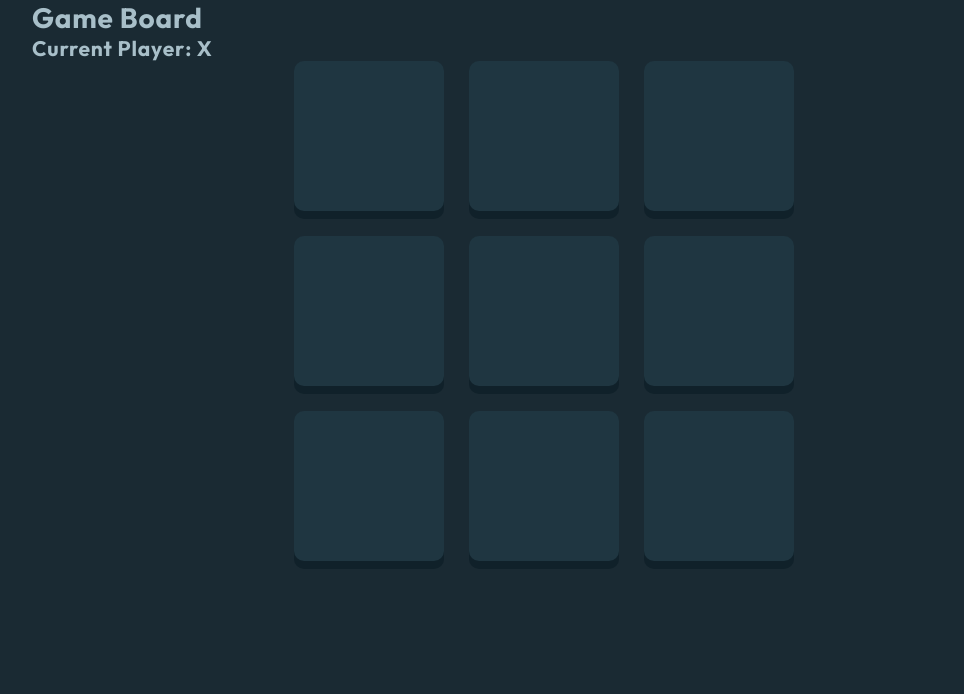
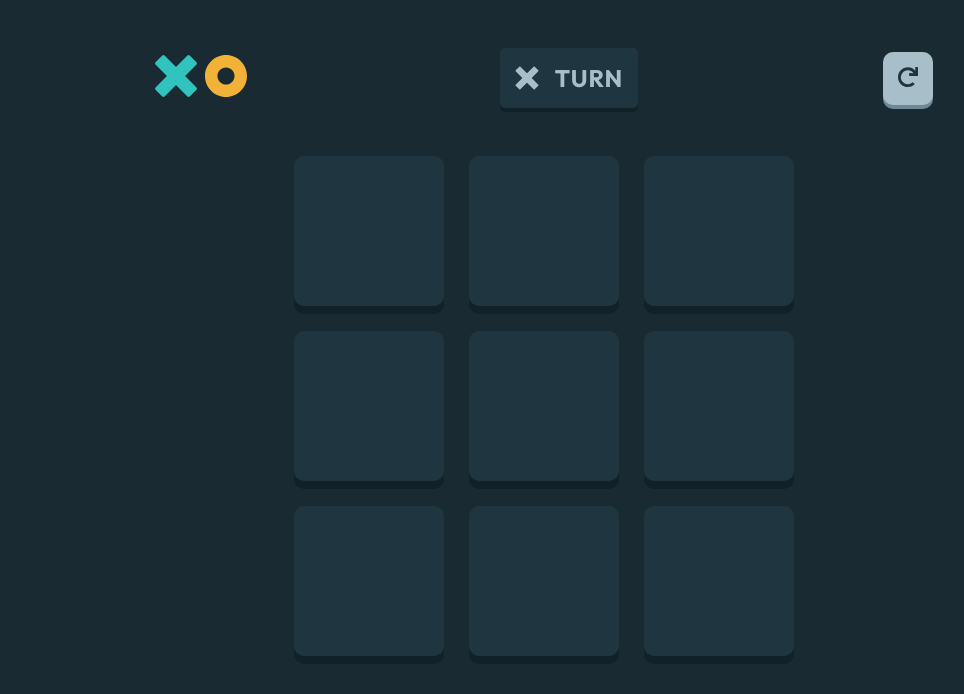
Before and after one commit to tyler-daigle/tic-tac-toe, a React (Create React App) app: page /start in a window 1280 px wide. Shown: the top 694 px of the page, without its empty margins (96-1060 px from the left). Built offline with nearby package versions, Linux system fonts and the light colour scheme.

Commit message:
game header

```diff
--- /dev/null
+++ b/src/components/GameHeader.jsx
@@ -0,0 +1,26 @@
+import styles from "../style/GameHeader.module.css";
+import { PlayerMarker } from "../shared/tic-tac-toe";
+
+import PlayerTurnLabel from "./PlayerTurnLabel";
+import Button from "./Button";
+
+import playerXMarker from "../assets/icon-x.svg";
+import playerCircleMarker from "../assets/icon-o.svg";
+import restartIcon from "../assets/icon-restart.svg";
+
+export default function GameHeader({ currentPlayer }) {
+  return (
+    <div className={styles.gameHeaderContainer}>
+      <div className={styles.markerContainer}>
+        <img src={playerXMarker} alt="Player X Marker Icon" />
+        <img src={playerCircleMarker} alt="Player Circle Marker Icon" />
+      </div>
+
+      <PlayerTurnLabel currentPlayer={currentPlayer} />
+
+      <Button type="secondary" color="gray">
+        <img src={restartIcon} alt="Restart Game Button Icon" />
+      </Button>
+    </div>
+  );
+}
--- /dev/null
+++ b/src/components/PlayerTurnLabel.jsx
@@ -0,0 +1,26 @@
+import styles from "../style/PlayerTurnLabel.module.css";
+
+import { PlayerMarker } from "../shared/tic-tac-toe";
+import playerXGray from "../assets/icon-x-gray.svg";
+import playerCircleGray from "../assets/icon-o-gray.svg";
+
+export default function PlayerTurnLabel({ currentPlayer }) {
+  return (
+    <div className={styles.playerTurnLabelContainer}>
+      {currentPlayer === PlayerMarker.X ? (
+        <img
+          className={styles.turnMarker}
+          src={playerXGray}
+          alt="Player X Gray Icon"
+        />
+      ) : (
+        <img
+          className={styles.turnMarker}
+          src={playerCircleGray}
+          alt="Player Circle Gray Icon"
+        />
+      )}
+      <span className={styles.turnLabel}>TURN</span>
+    </div>
+  );
+}
--- a/src/pages/MainGameBoard.jsx
+++ b/src/pages/MainGameBoard.jsx
@@ -2,8 +2,10 @@ import styles from "../style/MainGameBoard.module.css";
 
 import { useContext, useState } from "react";
 import { GameContext } from "../context/GameContext";
+import { PlayerMarker } from "../shared/tic-tac-toe";
+
 import GameSquare from "../components/GameSquare";
-import { PlayerMarker } from "../shared/tic-tac-toe";
+import GameHeader from "../components/GameHeader";
 
 export default function TicTacToe() {
   const {
@@ -46,8 +48,7 @@ export default function TicTacToe() {
   console.log(winningSquares);
   return (
     <div>
-      <h1>Game Board</h1>
-      <h2>Current Player: {currentPlayer === PlayerMarker.X ? "X" : "O"}</h2>
+      <GameHeader currentPlayer={currentPlayer} />
 
       {/* Start of the main game board display */}
       <div className={styles.gameBoardContainer}>
--- /dev/null
+++ b/src/style/GameHeader.module.css
@@ -0,0 +1,13 @@
+.gameHeaderContainer {
+  display: flex;
+  justify-content: space-around;
+  align-items: center;
+  margin: 3rem 0;
+}
+
+.markerContainer img {
+  height: 42px;
+  width: auto;
+  display: inline-block;
+  margin-right: 0.5rem;
+}
--- a/src/style/GameSquare.module.css
+++ b/src/style/GameSquare.module.css
@@ -5,11 +5,6 @@
   display: flex;
   justify-content: center;
   align-items: center;
-}
-
-.gameSquare::before {
-  content: "";
-  padding-bottom: 100%;
 }
 
 .winningSquare {
--- /dev/null
+++ b/src/style/PlayerTurnLabel.module.css
@@ -0,0 +1,19 @@
+.playerTurnLabelContainer {
+  display: flex;
+  background-color: #1f3641;
+  box-shadow: 0px 4px 0px #10212a;
+  border-radius: 5px;
+  padding: 15px;
+  align-items: center;
+  gap: 1rem;
+}
+
+.turnMarker {
+  height: 1.5rem;
+  width: auto;
+}
+
+.turnLabel {
+  font-weight: bold;
+  font-size: 1.5rem;
+}
```
